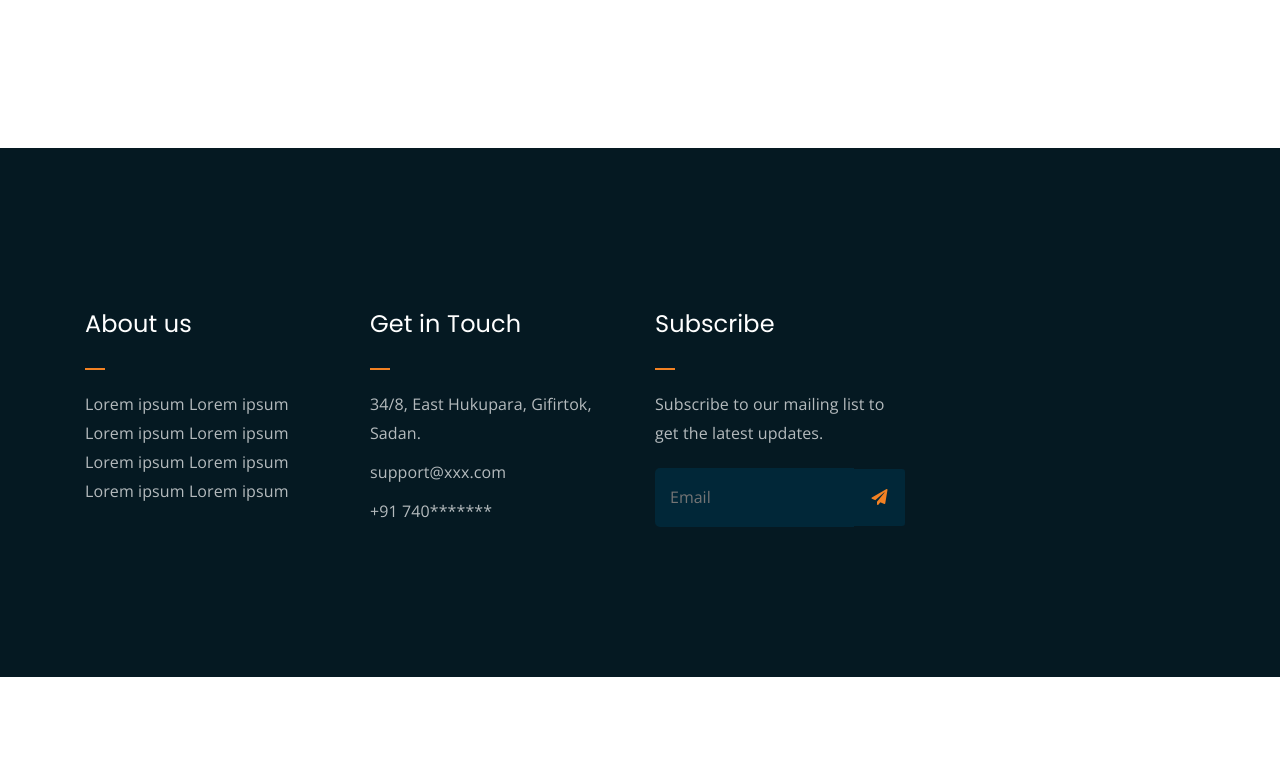
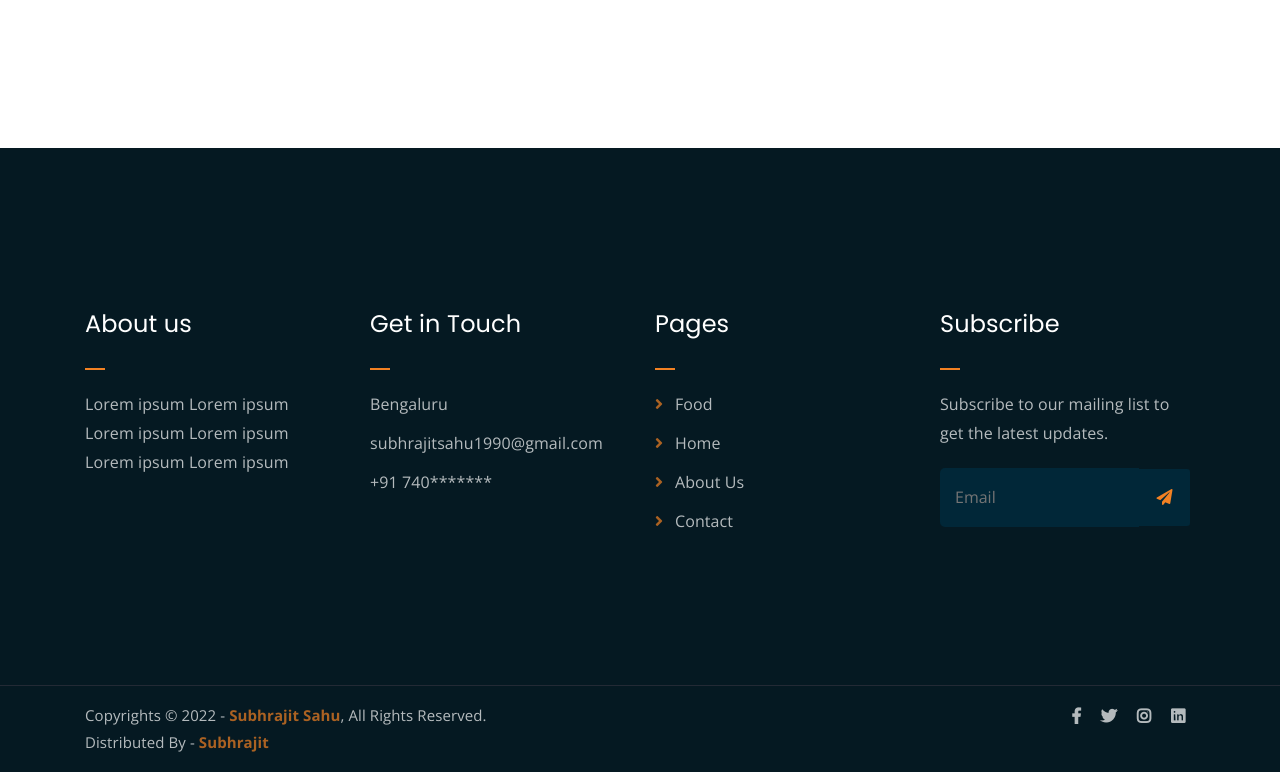
Before and after one commit to subhrajit1990/DryFruit, a React app: page /Contact in a window 1280 px wide. Shown: the part 1213-1985 px from the top of the page. Before the commit the page ends 1890 px from the top, so only its background shows below. Built offline with nearby package versions, Linux system fonts and the light colour scheme.

Commit message:
changes for API calls:Subhrajit

```diff
--- a/src/components/Contact.js
+++ b/src/components/Contact.js
@@ -1,6 +1,7 @@
 import React from 'react';
 import {APIServerCall} from './CommonUtils';
 import CommonValidationEngine from './CommonValidationEngine';
+import Footer from './Footer';
 
 export default class Contact extends React.Component {
 	constructor(props){
@@ -108,39 +109,7 @@ export default class Contact extends React.Component {
 						</div>
 					</div>
 				</div>
-
-				<div className="footer-area">
-					<div className="container">
-						<div className="row">
-							<div className="col-lg-3 col-md-6">
-								<div className="footer-box about-widget">
-									<h2 className="widget-title">About us</h2>
-									<p> Lorem ipsum  Lorem ipsum  Lorem ipsum  Lorem ipsum  Lorem ipsum  Lorem ipsum  Lorem ipsum  Lorem ipsum  </p>
-								</div>
-							</div>
-							<div className="col-lg-3 col-md-6">
-								<div className="footer-box get-in-touch">
-									<h2 className="widget-title">Get in Touch</h2>
-									<ul>
-										<li>34/8, East Hukupara, Gifirtok, Sadan.</li>
-										<li>support@xxx.com</li>
-										<li>+91 740*******</li>
-									</ul>
-								</div>
-							</div>
-							<div className="col-lg-3 col-md-6">
-								<div className="footer-box subscribe">
-									<h2 className="widget-title">Subscribe</h2>
-									<p>Subscribe to our mailing list to get the latest updates.</p>
-									<form action="/">
-										<input type="email" placeholder="Email" />
-										<button type="submit"><i className="fas fa-paper-plane"></i></button>
-									</form>
-								</div>
-							</div>
-						</div>
-					</div>
-				</div>
+				<Footer/>
 			</React.Fragment>
 		);
 	}
--- a/src/components/Footer.js
+++ b/src/components/Footer.js
@@ -1,7 +1,35 @@
 import React from 'react';
 import {Route,HashRouter,NavLink,BrowserRouter} from 'react-router-dom';
+import CommonValidationEngine from './CommonValidationEngine';
+
 
 export default class Footer extends React.Component{
+	constructor(props){
+		super();
+		this.emailSubscribeSubmission = this.emailSubscribeSubmission.bind(this);
+	}
+	emailSubscribeSubmission(e){
+		debugger;
+		let email=document.getElementById("emailSubscribe").value;
+		let form = document.getElementById("dryfruit-emailSubscribe").getElementsByTagName("input"),
+		form_validator_check = {
+            email: {
+                verify: ["email"],
+                message: ["Please enter the email"]
+            }
+        };
+		let validationOps = new CommonValidationEngine(form,form_validator_check);
+        if(validationOps.commonValidationFields()){
+        	const postData = {"emailSubscribeRequest":{
+				"email": email
+			}};
+			let finalRes = APIServerCall(postData,'POST','/Misc/api/emailSubscribe');
+			console.log("Final results :: "+JSON.stringify(finalRes))
+        }else{
+        	alert("Error");
+        }
+		e.preventDefault();
+	}
 	render(){
 		return(
 			<footer>
@@ -43,9 +71,9 @@ export default class Footer extends React.Component{
 								<div className="footer-box subscribe">
 									<h2 className="widget-title">Subscribe</h2>
 									<p>Subscribe to our mailing list to get the latest updates.</p>
-									<form action="index.html">
-										<input type="email" placeholder="Email" />
-										<button type="submit"><i className="fas fa-paper-plane"></i></button>
+									<form id="dryfruit-emailSubscribe">
+										<input id="emailSubscribe" name="email" type="email" placeholder="Email" />
+										<button type="submit" onClick={this.emailSubscribeSubmission}><i className="fas fa-paper-plane"></i></button>
 									</form>
 								</div>
 							</div>
```
Also changed, not shown: 1 other file (tests, documents, lock files or other folders).
